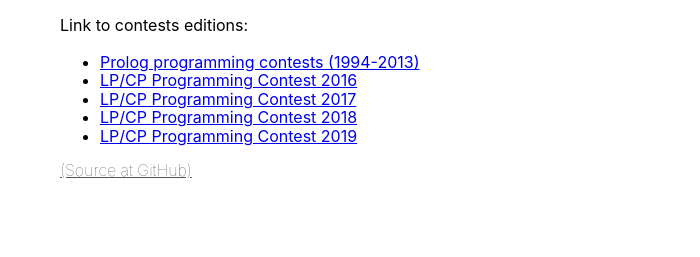
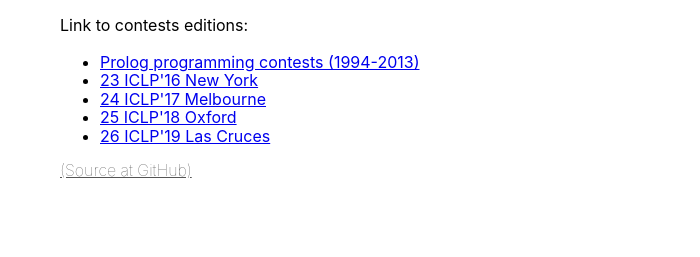
Before and after one commit to lpcp-contest/lpcp-contest.github.io, a plain HTML site: page index.html in a window 1280 px wide. Shown: the part 163-420 px from the top of the page, 580-1280 px from the left. Drawn offline with Linux system fonts and the light colour scheme.

Commit message:
Fixed links

```diff
--- a/index.html
+++ b/index.html
@@ -21,10 +21,10 @@
     Link to contests editions:
     <ul>
       <li><a href="https://people.cs.kuleuven.be/~bart.demoen/PrologProgrammingContests/index.html">Prolog programming contests (1994-2013)</a></li>
-      <li><a href="https://sites.google.com/site/prologcontest2016/">LP/CP Programming Contest 2016</a></li>
-      <li><a href="https://sites.google.com/site/prologcontest2017/">LP/CP Programming Contest 2017</a></li>
-      <li><a href="https://sites.google.com/site/prologcontest2018/">LP/CP Programming Contest 2018</a></li>
-      <li><a href="https://sites.google.com/site/prologcontest2019/">LP/CP Programming Contest 2019</a></li>
+      <li><a href="https://sites.google.com/site/prologcontest2016/">23 ICLP'16 New York</a></li>
+      <li><a href="https://sites.google.com/site/prologcontest2017/">24 ICLP'17 Melbourne</a></li>
+      <li><a href="https://sites.google.com/site/prologcontest2018/">25 ICLP'18 Oxford</a></li>
+      <li><a href="https://sites.google.com/view/iclpprogcontest2019/">26 ICLP'19 Las Cruces</a></li>
     </ul>
     </p>
     <a class="mid-gray fw1" href="https://github.com/lpcp-contest">(Source at GitHub)</a>
```
